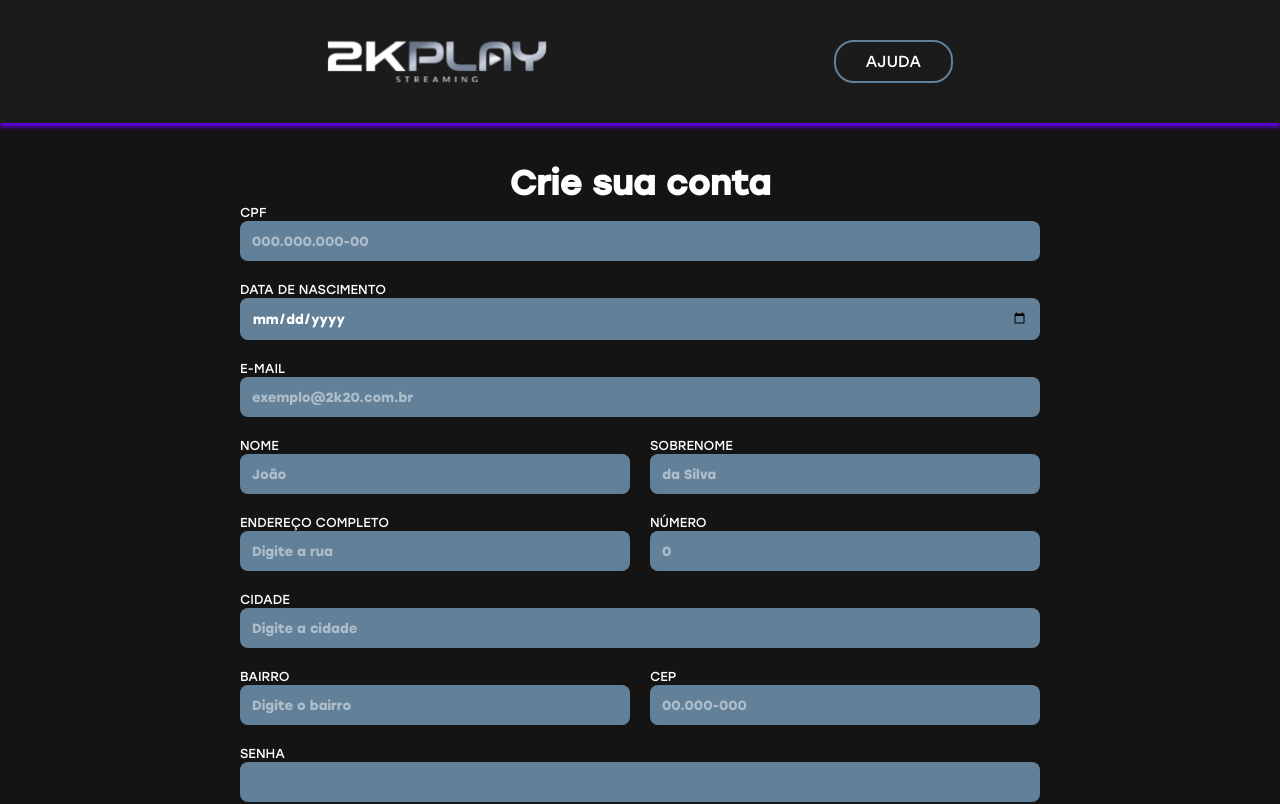
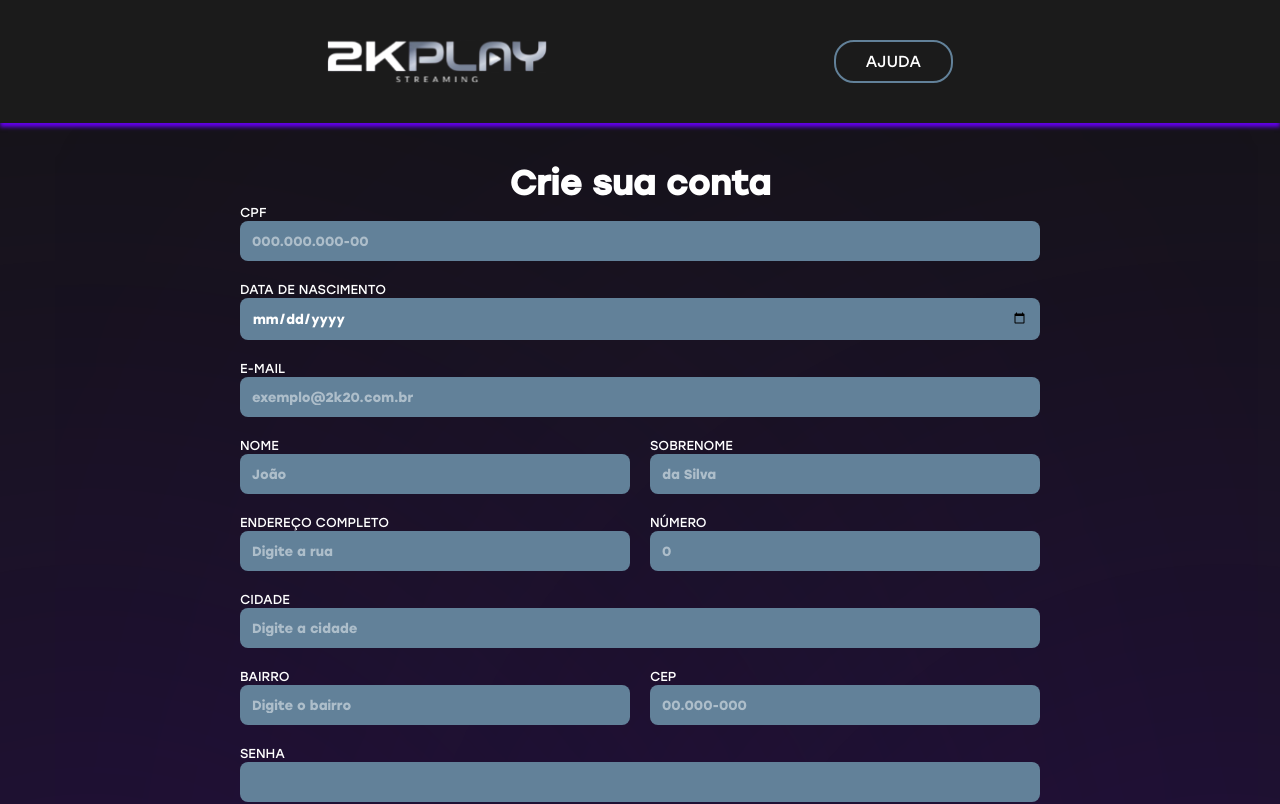
Before and after one commit to gustavojuliao1999/checkout-2k20-streaming-react-ts, a React (Create React App) app: page / in a window 1280 px wide. Shown: the top 804 px of the page. Built offline with nearby package versions, Linux system fonts and the light colour scheme.

Commit message:
Adicionando efeitos na home

```diff
--- a/src/pages/Home.tsx
+++ b/src/pages/Home.tsx
@@ -2,6 +2,9 @@ import React, { useState } from "react";
 import { ICookieData, setCookie } from "../controllers/cookies.controller";
 
 import Header from "../components/Header";
+
+import fxRightImg from "../img/fx-right.svg";
+import fxLeftImg from "../img/fx-left.svg";
 
 import "../styles/home.css";
 
@@ -120,8 +123,6 @@ const Home = () => {
         }
     }
 
-
-
     return (
         <React.Fragment>
             <Header/>
@@ -198,6 +199,9 @@ const Home = () => {
                 <span>Já tem uma conta? <a href="#">Entre com sua conta aqui</a></span>
                 <span>Você tem um código? <a href="#">Valide aqui aqui</a></span>
             </div>
+
+            <img src={fxRightImg} className="fx-right-img" alt="decoration" />
+            <img src={fxLeftImg} className="fx-left-img" alt="decoration" />
         </React.Fragment>
     )
 }
--- a/src/styles/home.css
+++ b/src/styles/home.css
@@ -5,6 +5,7 @@
     width: 800px;
     align-self: center;
     padding-top: 40px;
+    z-index: 100;
 }
 
 .main-form-container .main-header {
```
